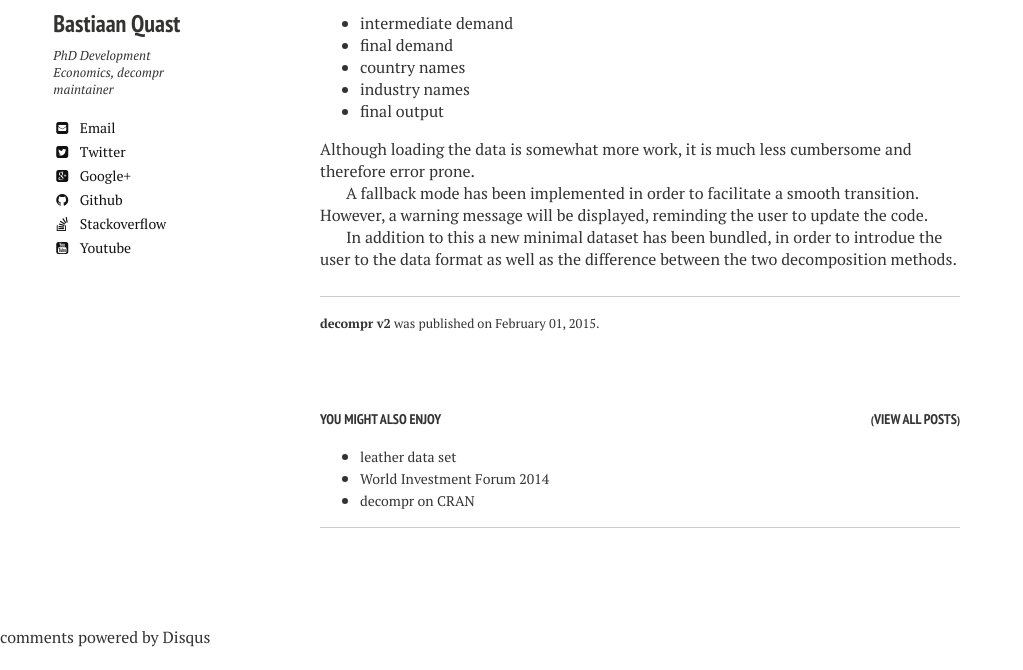
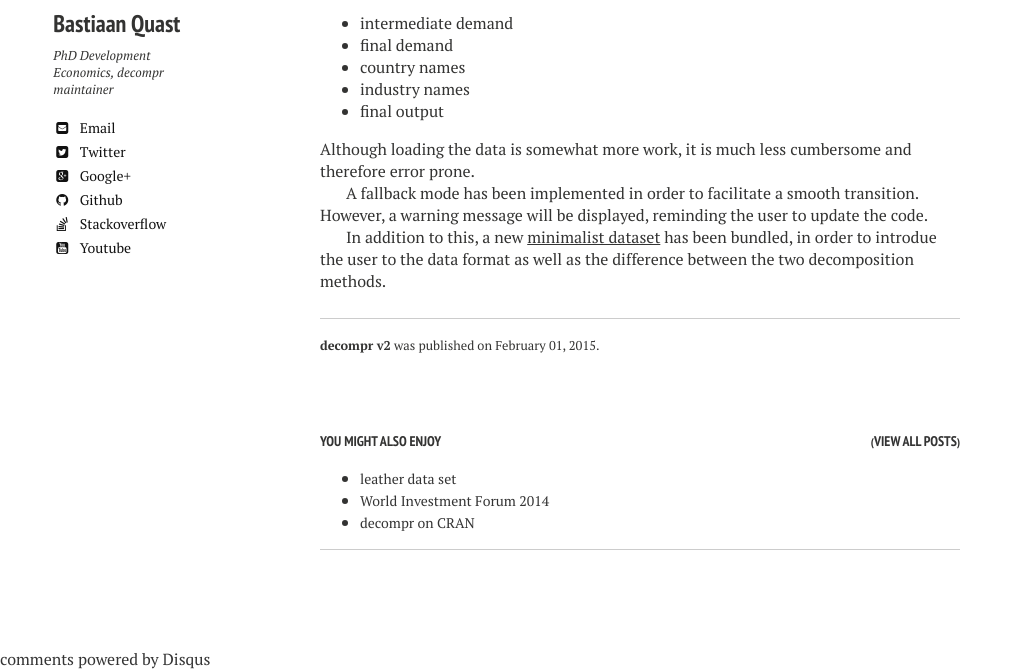
Before and after one commit to bquast/decompr, a Jekyll site: the page built from _posts/2015-02-01-decompr-v2.md, in a window 1280 px wide, cut to the strip 290-960 px from the top of the page. Shown: the whole strip, without its empty margins (0-1023 px from the left). Built offline with Jekyll 4.4.1, drawn with Linux system fonts in a browser that asks for light colours; nearby versions of some CDN libraries; comment, search, counter and statistics services are not loaded; before the commit the page ends 938 px from its top, so only the background shows below that.

Commit message:
add link dataset

```diff
--- a/_posts/2015-02-01-decompr-v2.md
+++ b/_posts/2015-02-01-decompr-v2.md
@@ -18,4 +18,4 @@ Although loading the data is somewhat more work, it is much less cumbersome and
 
 A fallback mode has been implemented in order to facilitate a smooth transition. However, a warning message will be displayed, reminding the user to update the code.
 
-In addition to this a new minimal dataset has been bundled, in order to introdue the user to the data format as well as the difference between the two decomposition methods.
+In addition to this, a new [minimalist dataset](/leather-data) has been bundled, in order to introdue the user to the data format as well as the difference between the two decomposition methods.
```
